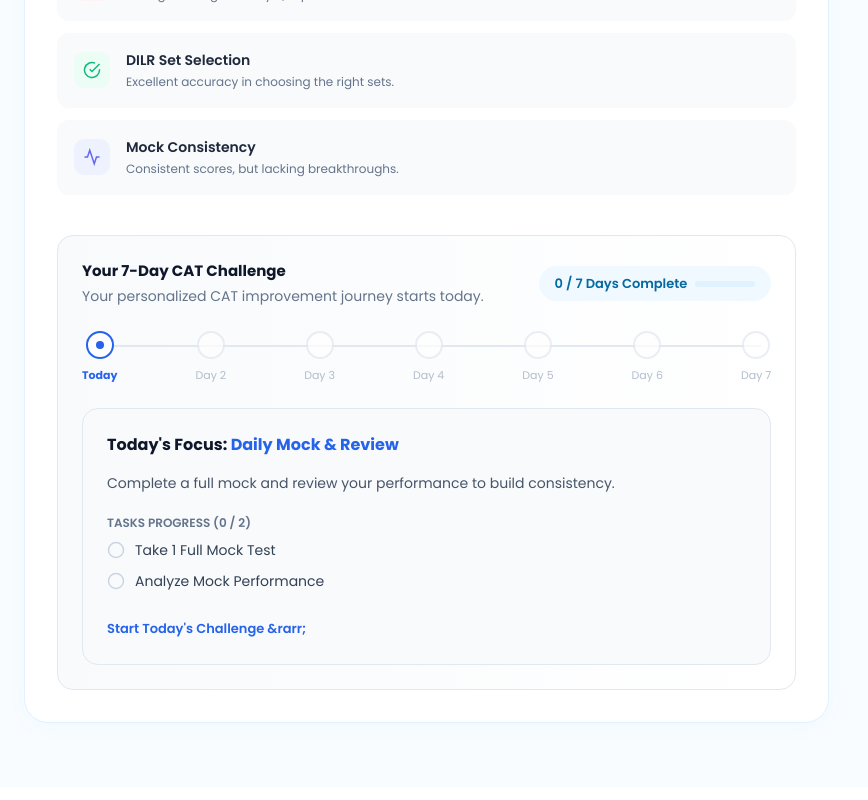
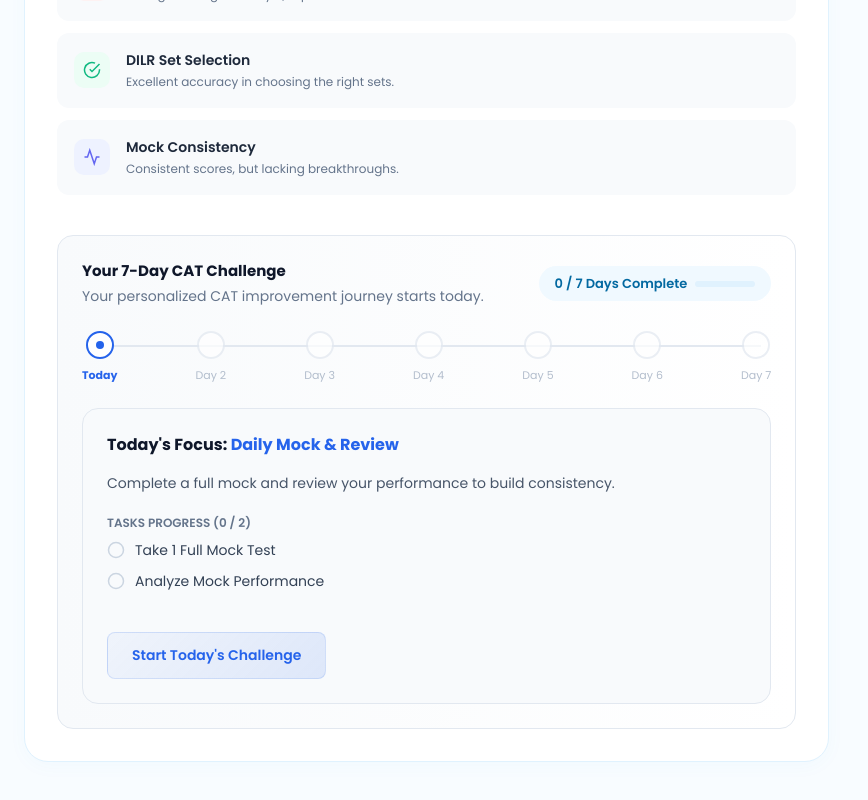
Before and after one commit to AyushmanGupta21/TechnoCAT, a Next.js app: page /intelligence in a window 1280 px wide. Shown: the part 1620-2420 px from the top of the page, without its empty margins (0-868 px from the left). Built offline with nearby package versions, Linux system fonts and the light colour scheme; no server answers; the database is empty.

Commit message:
style(intelligence): remove AI Insight section and upgrade challenge button UI

```diff
--- a/src/app/intelligence/intelligence.module.css
+++ b/src/app/intelligence/intelligence.module.css
@@ -855,17 +855,26 @@
 }
 
 .challengeCta {
-  font-size: 13px;
+  font-size: 14px;
   font-weight: 600;
   color: #2563EB;
   text-decoration: none;
-  display: flex;
+  display: inline-flex;
   align-items: center;
-  transition: color 0.2s;
+  justify-content: center;
+  background: linear-gradient(135deg, rgba(37, 99, 235, 0.04) 0%, rgba(37, 99, 235, 0.12) 100%);
+  border: 1px solid rgba(37, 99, 235, 0.15);
+  padding: 12px 24px;
+  border-radius: 8px;
+  transition: all 0.2s ease;
+  margin-top: 16px;
 }
 
 .challengeCta:hover {
+  background: linear-gradient(135deg, rgba(37, 99, 235, 0.08) 0%, rgba(37, 99, 235, 0.18) 100%);
+  border-color: rgba(37, 99, 235, 0.3);
   color: #1D4ED8;
+  transform: translateY(-1px);
 }
 
 .timeline {
--- a/src/app/intelligence/page.tsx
+++ b/src/app/intelligence/page.tsx
@@ -645,7 +645,7 @@ export default function IntelligenceHubPage() {
                                   >
                                     {dayInfo.progress.tasksDone === 2
                                       ? "Challenge Completed ✓"
-                                      : (dayInfo.tasks[0].done ? "Continue Analysis &rarr;" : "Start Today's Challenge &rarr;")}
+                                      : (dayInfo.tasks[0].done ? "Continue Analysis" : "Start Today's Challenge")}
                                   </Link>
                                 )}
                                 {dayInfo.status === 'incomplete' && (
```
